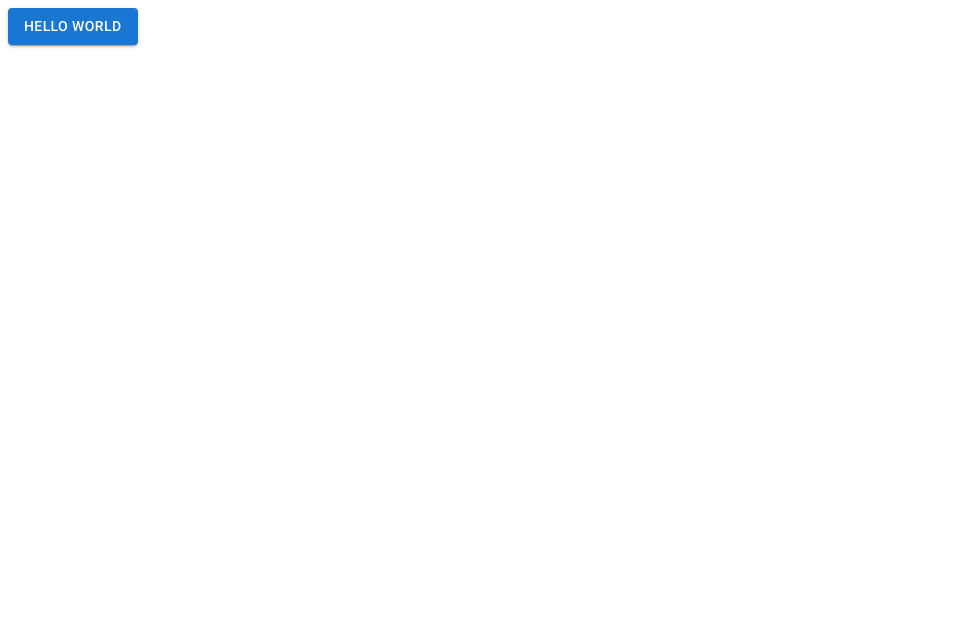
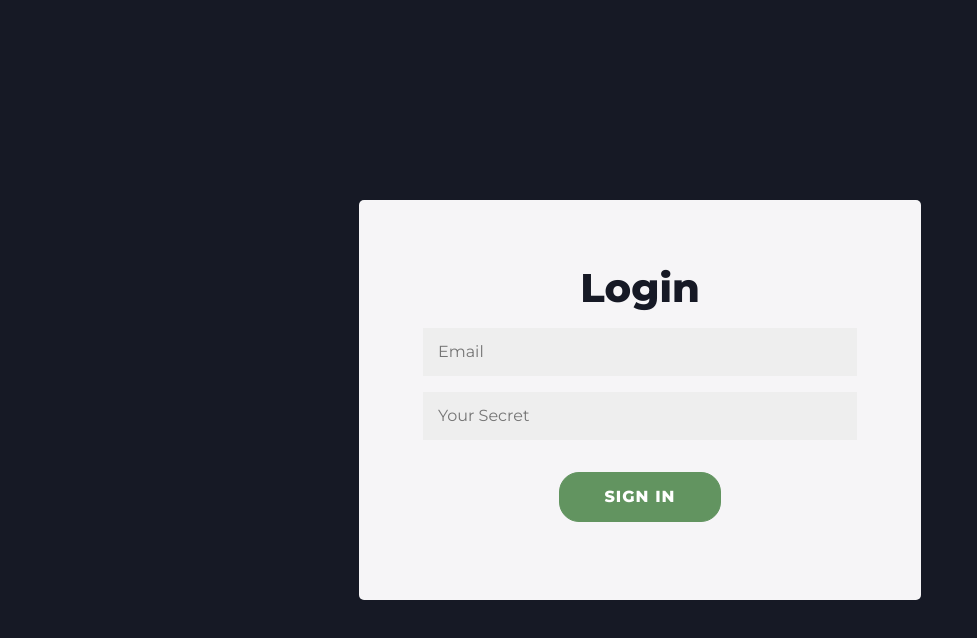
Before and after one commit to Starboy-Sharma/sprint-voter-frontend, a React (Vite) app: page /login in a window 1280 px wide. Shown: the top 638 px of the page, without its empty margins (0-977 px from the left). Built offline with nearby package versions, Linux system fonts and the light colour scheme; no server answers.

Commit message:
init home page and login design

```diff
--- a/index.html
+++ b/index.html
@@ -9,7 +9,7 @@
       href="https://fonts.googleapis.com/css?family=Roboto:300,400,500,700&display=swap"
     />
 
-    <title>Vite + React</title>
+    <title>Emids Sprint Planner</title>
   </head>
   <body>
     <div id="root"></div>
--- a/package.json
+++ b/package.json
@@ -11,11 +11,12 @@
   "dependencies": {
     "@emotion/react": "^11.10.4",
     "@emotion/styled": "^11.10.4",
-    "@mui/icons-material": "^5.10.6",
-    "@mui/material": "^5.10.8",
     "axios": "^1.0.0",
+    "bootstrap": "^5.2.2",
     "react": "^18.2.0",
+    "react-bootstrap": "^2.5.0",
     "react-dom": "^18.2.0",
+    "react-icons": "^4.4.0",
     "react-router-dom": "^6.4.1",
     "socket.io-client": "^4.5.2"
   },
--- a/src/App.jsx
+++ b/src/App.jsx
@@ -1,12 +1,19 @@
-import './App.css'
-import Button from '@mui/material/Button';
+import { Home } from './pages/Home/Home'
+import  { Login }  from './pages/Login/Login'
+import {  Routes, Route } from 'react-router-dom'
 
+import './assets/css/App.css'
 
 function App() {
 
   return (
     <div className="App">
-      <Button variant="contained">Hello World</Button>
+
+      <Routes>
+        <Route path='/' element={<Home />} />
+        <Route path='/login' element={<Login />} />
+      </Routes>
+
     </div>
   )
 }
--- /dev/null
+++ b/src/assets/css/App.css
@@ -0,0 +1,73 @@
+@import url('https://fonts.googleapis.com/css?family=Montserrat:400,800');
+
+:root {
+    --dark-color: #161925;
+    --light-color: #EAE0CC;
+    --blue-color: #4F5592;
+    --red-color: #E84855;
+    --green-color: #629460;
+}
+
+body {
+    background-color: var(--dark-color) !important;
+    color: var(--light-color) !important;
+    width: 100%;
+    height: 100%;
+}
+
+.home-container {
+    height: 100vh;
+}
+
+.home-container a {
+    text-decoration: none;
+    color: var(--light-color);
+}
+
+.home-container a:hover {
+    color: var(--light-color);
+}
+
+.login-container {
+    height: 100vh;
+}
+
+.login-card {
+    background-color: #f6f5f7;
+    height: 400px;
+    color: var(--dark-color);
+    border-radius: 5px;
+    padding: 1rem;
+    font-family: 'Montserrat', 'sans-serif';
+    padding: 4rem !important;
+}
+
+.login-card h2 {
+    font-weight: bold;
+    font-size: 2.5rem;
+}
+
+.login-card input {
+  background: #eee !important;
+  border:none;
+  padding:12px 15px;
+  margin: 8px 0;
+  width: 100%;
+}
+
+.login-card input:focus {
+    border-color: var(--green-color);
+}
+
+.login-card .signin-btn {
+    border-radius: 20px;
+    border: 1px solid var(--green-color);
+    background: var(--green-color);
+    color: #fff;
+    font-size: 16px;
+    font-weight: bold;
+    padding: 12px 45px;
+    letter-spacing: 1px;
+    text-transform: uppercase;
+    transition: transform 80ms ease-in;
+}
--- /dev/null
+++ b/src/hooks/useFetch.js
@@ -0,0 +1,24 @@
+import { useState, useEffect } from 'react'
+import axios from 'axios'
+
+function useFetch(url, method, payload) {
+    const [data, setData] = useState(null)
+    const [loading, setLoading] = useState(false)
+    const [error, setError] = useState(null)
+
+    useEffect(() => {
+        setLoading(true)
+        axios[method](url, payload)
+            .then(res => {
+                setLoading(false)
+                setData(res)
+            }).catch(err => {
+                setError(err)
+                setLoading(false)
+            })
+    }, [url])
+
+    return { data, error, loading }
+}
+
+export default useFetch;
--- a/src/main.jsx
+++ b/src/main.jsx
@@ -3,8 +3,15 @@ import ReactDOM from 'react-dom/client'
 import App from './App'
 import './index.css'
 
+import 'bootstrap/dist/css/bootstrap.min.css';
+
+
+import {  BrowserRouter } from 'react-router-dom';
+
 ReactDOM.createRoot(document.getElementById('root')).render(
   <React.StrictMode>
-    <App />
+    <BrowserRouter >
+      <App />
+    </BrowserRouter>
   </React.StrictMode>
 )
--- /dev/null
+++ b/src/pages/Home/Home.jsx
@@ -0,0 +1,26 @@
+import Container from 'react-bootstrap/Container';
+import Row from 'react-bootstrap/Row';
+import Col from 'react-bootstrap/Col'
+import Button from 'react-bootstrap/Button';
+import { Link } from 'react-router-dom';
+
+import { BsFillArrowRightCircleFill } from 'react-icons/bs';
+
+
+export function Home() {
+  return (
+    <Container fluid="md">
+      <Row className="d-flex p-2 justify-content-center home-container align-items-center text-center">
+        <Col>
+          <h1 className='mb-5'> Welcome to Sprint Voter </h1>
+          <Button variant="dark" size="lg">
+            <Link to='/login'>
+              Login <i className="fa-solid fa-right-to-bracket"></i>
+              <BsFillArrowRightCircleFill />
+            </Link>
+          </Button>
+        </Col>
+      </Row>
+    </Container>
+  )
+}
--- /dev/null
+++ b/src/pages/Login/Login.jsx
@@ -0,0 +1,32 @@
+import React, { useState } from 'react'
+import Container from 'react-bootstrap/Container';
+import Row from 'react-bootstrap/Row';
+import Col from 'react-bootstrap/Col'
+import useFetch from '../../hooks/useFetch';
+
+export function Login() {
+
+    const [email, setEmail] = useState('');
+    const [password, setPassword] = useState('');
+    const { data, loading, error } = useFetch('https://api.quotable.io/random', 'get', {});
+
+    const handleLogin = () => {
+        console.log(data)
+    }
+
+  return (
+    <Container fluid="md">
+      <Row className="d-flex p-2 justify-content-center align-items-center text-center login-container">
+        <Col xs={6} className="login-card">
+            <h2> Login </h2>
+
+            <input type="email"  placeholder="Email" value={email} onChange={(e) => setEmail(e.target.value)} />
+            <input type="password"  placeholder="Your Secret" value={password} onChange={(e) => setPassword(e.target.value)} />
+
+            <button className="signin-btn mt-4" onClick={handleLogin}> Sign In </button>
+
+        </Col>
+      </Row>
+    </Container>
+  )
+}
```
Also changed, not shown: src/App.css (deleted), 1 other file (tests, documents, lock files or other folders).
